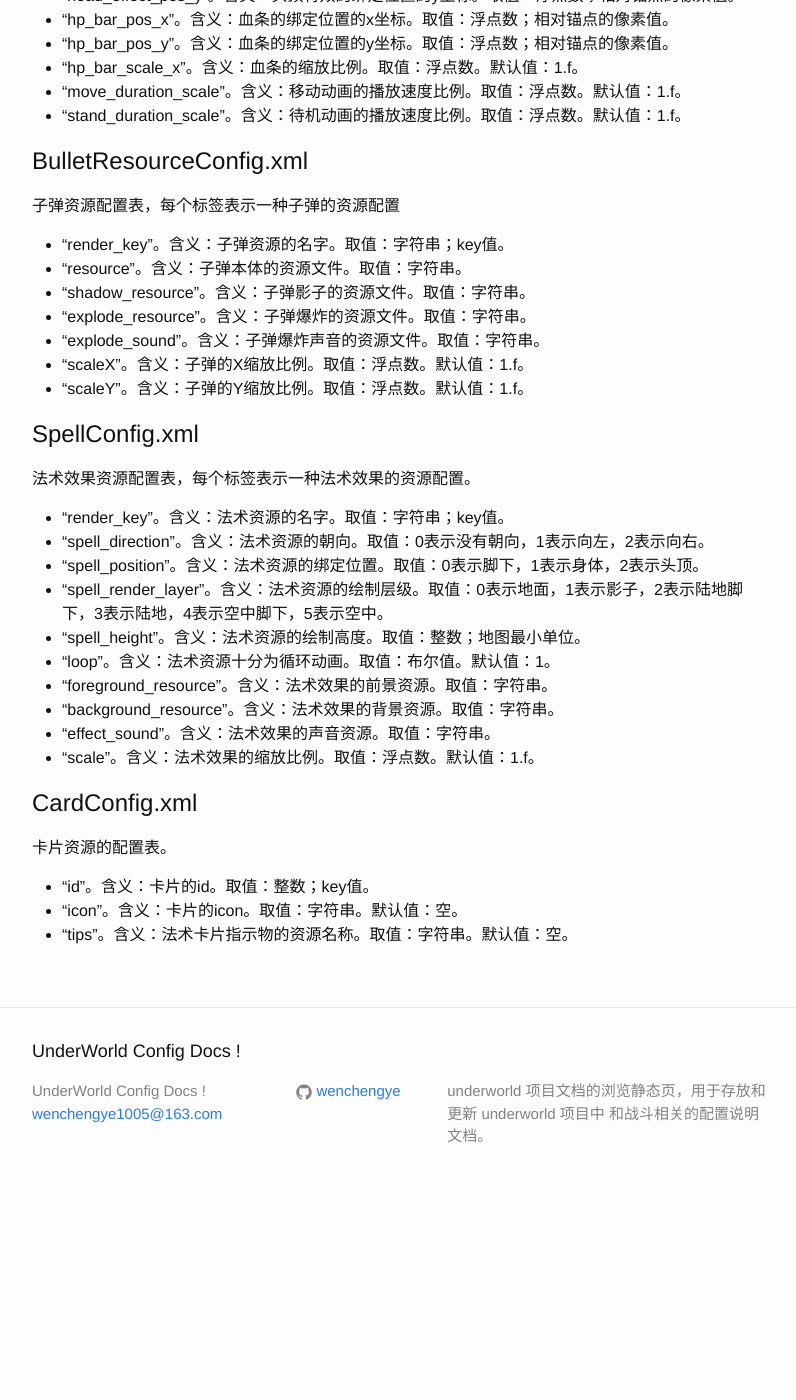
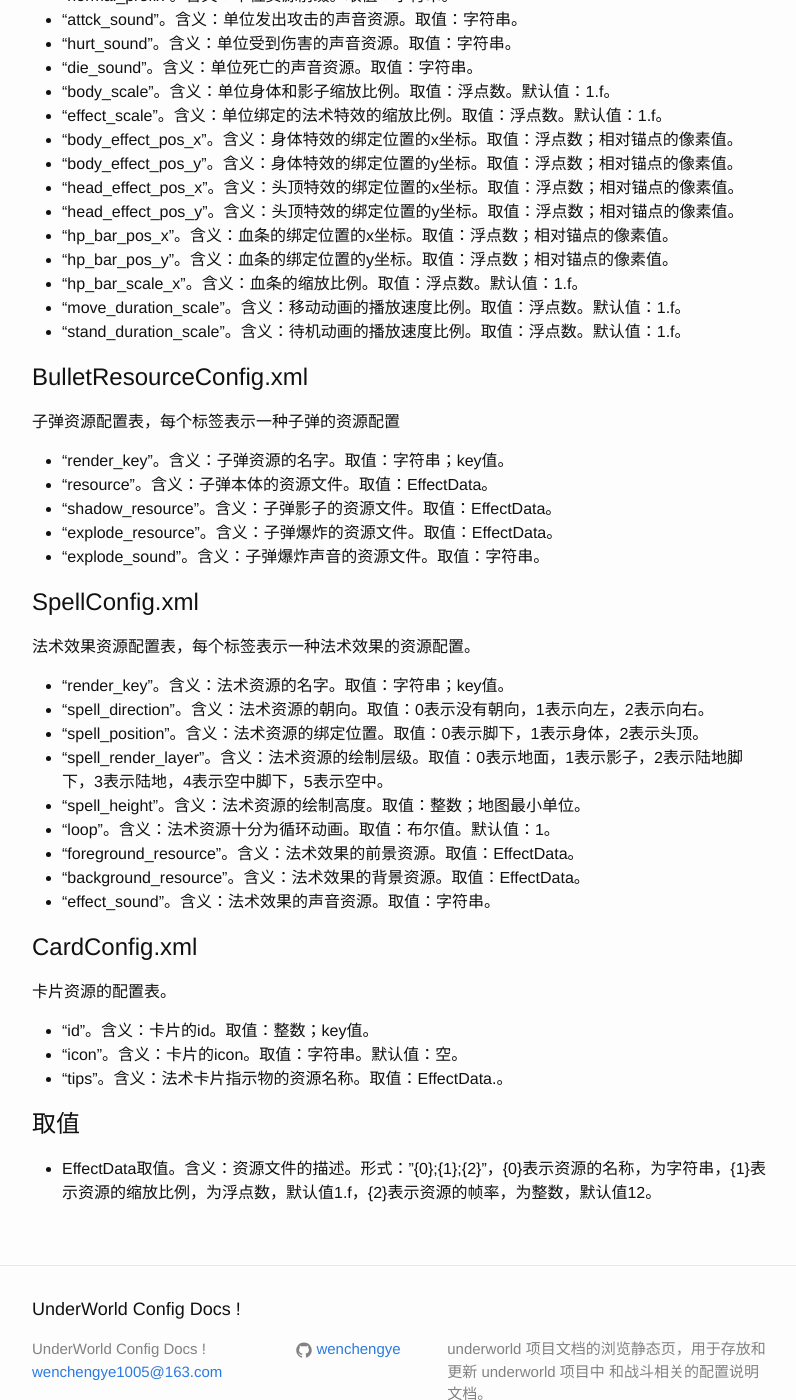
Before and after one commit to mofishorg/underworld_config_doc, a Jekyll site: the page built from _posts/2016-08-08-resource-doc.markdown, in a window 1280 px wide and 1400 px high, scrolled down 732 px. Shown: the whole window, without its empty margins (238-1034 px from the left). Built offline with Jekyll 4.4.1, drawn with Linux system fonts in a browser that asks for light colours; before the commit the page ends 1940 px from its top, so only the background shows below that; some of the changed text lies outside the part shown.

Commit message:
update doc

```diff
--- a/_posts/2016-08-08-resource-doc.markdown
+++ b/_posts/2016-08-08-resource-doc.markdown
@@ -4,6 +4,16 @@ title:  "Resource 配置文档"
 date:   2016-08-08 14:56:00 +0800
 categories: jekyll update
 ---
+
+> 更新日志
+> 9.15.2016
+> 1.增加EffectData取值。
+> 2.BulletResourceConfig.xml删除ScaleX, ScaleY；部分配置取值改为EffectData。
+> 3.SpellConfig.xml删除Scale；部分配置取值改为EffectData。
+> 4.CardConfig.xml的tips取值改为EffectData。
+>
+
+<br/<
 
 # 资源命名规则
 PVR: resource_preifx/pose_prefix/body/directionId
@@ -40,12 +50,10 @@ CSB: resource_preifx-pose_prefix-directionId.csb
 子弹资源配置表，每个标签表示一种子弹的资源配置
 
   * "render_key"。含义：子弹资源的名字。取值：字符串；key值。
-  * "resource"。含义：子弹本体的资源文件。取值：字符串。
-  * "shadow_resource"。含义：子弹影子的资源文件。取值：字符串。
-  * "explode_resource"。含义：子弹爆炸的资源文件。取值：字符串。
+  * "resource"。含义：子弹本体的资源文件。取值：EffectData。
+  * "shadow_resource"。含义：子弹影子的资源文件。取值：EffectData。
+  * "explode_resource"。含义：子弹爆炸的资源文件。取值：EffectData。
   * "explode_sound"。含义：子弹爆炸声音的资源文件。取值：字符串。
-  * "scaleX"。含义：子弹的X缩放比例。取值：浮点数。默认值：1.f。
-  * "scaleY"。含义：子弹的Y缩放比例。取值：浮点数。默认值：1.f。
 
 
 # SpellConfig.xml
@@ -58,10 +66,9 @@ CSB: resource_preifx-pose_prefix-directionId.csb
   * "spell_render_layer"。含义：法术资源的绘制层级。取值：0表示地面，1表示影子，2表示陆地脚下，3表示陆地，4表示空中脚下，5表示空中。
   * "spell_height"。含义：法术资源的绘制高度。取值：整数；地图最小单位。
   * "loop"。含义：法术资源十分为循环动画。取值：布尔值。默认值：1。
-  * "foreground_resource"。含义：法术效果的前景资源。取值：字符串。
-  * "background_resource"。含义：法术效果的背景资源。取值：字符串。
+  * "foreground_resource"。含义：法术效果的前景资源。取值：EffectData。
+  * "background_resource"。含义：法术效果的背景资源。取值：EffectData。
   * "effect_sound"。含义：法术效果的声音资源。取值：字符串。
-  * "scale"。含义：法术效果的缩放比例。取值：浮点数。默认值：1.f。
 
 # CardConfig.xml
 
@@ -69,4 +76,7 @@ CSB: resource_preifx-pose_prefix-directionId.csb
 
   * "id"。含义：卡片的id。取值：整数；key值。
   * "icon"。含义：卡片的icon。取值：字符串。默认值：空。
-  * "tips"。含义：法术卡片指示物的资源名称。取值：字符串。默认值：空。
+  * "tips"。含义：法术卡片指示物的资源名称。取值：EffectData.。
+
+# 取值
+  * EffectData取值。含义：资源文件的描述。形式："{0};{1};{2}"，{0}表示资源的名称，为字符串，{1}表示资源的缩放比例，为浮点数，默认值1.f，{2}表示资源的帧率，为整数，默认值12。
```
